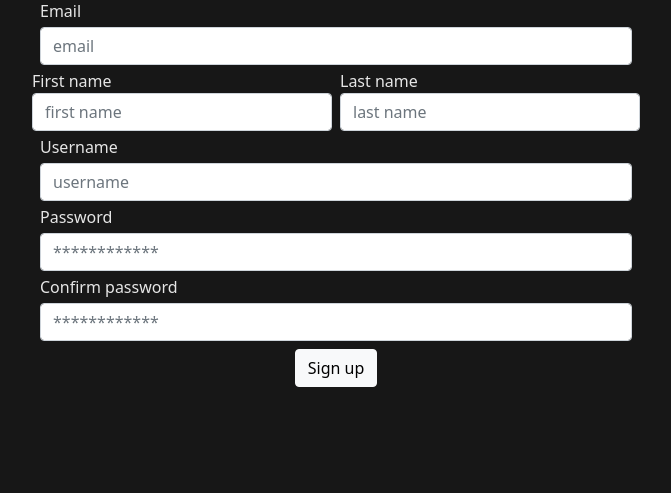
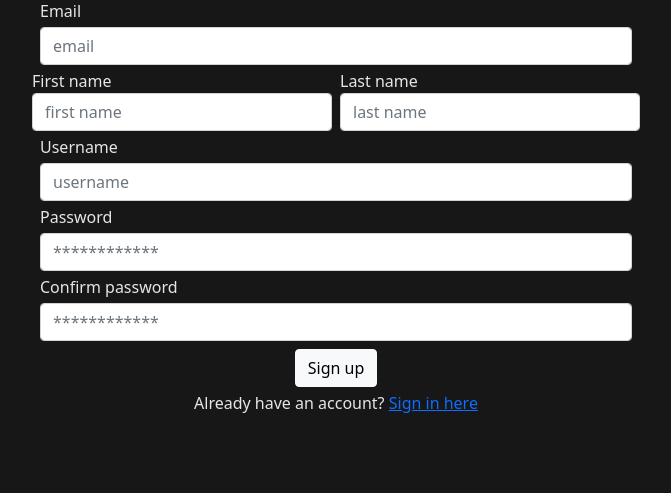
Before and after one commit to adagun/ImageSharingProject, a Django app: page /accounts/register/ in a window 1280 px wide. Shown: the part 193-686 px from the top of the page, without its empty margins (304-975 px from the left). Run offline with Django 3.2, Linux system fonts and the light colour scheme.

Commit message:
added extra links to login/register

```diff
--- a/accounts/templates/accounts/login.html
+++ b/accounts/templates/accounts/login.html
@@ -7,7 +7,6 @@
         <div class="divider bg-light"><hr></div>
 <form action="" method="POST">
     {% csrf_token %}
-
             <label class="mb-1" for="username">Username</label>
             <input type="text" id="username" name="username" class="form-control"/>
             <label class="mb-1" for="password">Password</label>
@@ -16,5 +15,7 @@
         <button class="btn btn-light mt-2" type="submit">Sign in</button>
     </div>
 </form>
+      <p class="text-center mt-1">Don't have an account? <a href="{% url 'accounts:register' %}">Sign up here</a> </p>
+
 </div>
 {% endblock content %}
--- a/accounts/templates/accounts/register.html
+++ b/accounts/templates/accounts/register.html
@@ -98,8 +98,11 @@
 
     <div class="text-center">
         <button class="mt-2 btn btn-light" type="submit">Sign up</button>
+
     </div>
+
 </form>
+        <p class="text-center mt-1">Already have an account? <a href="{% url 'accounts:login' %}">Sign in here</a> </p>
     </div>
 </div>
 {% endblock content %}
```
